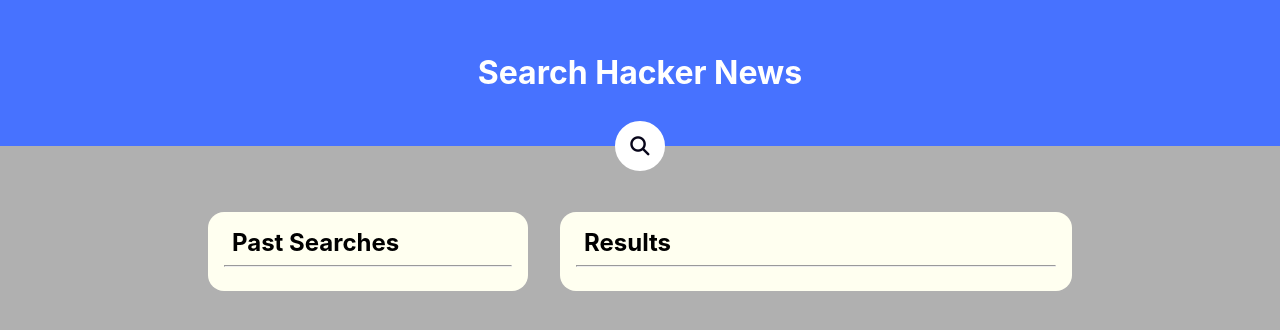
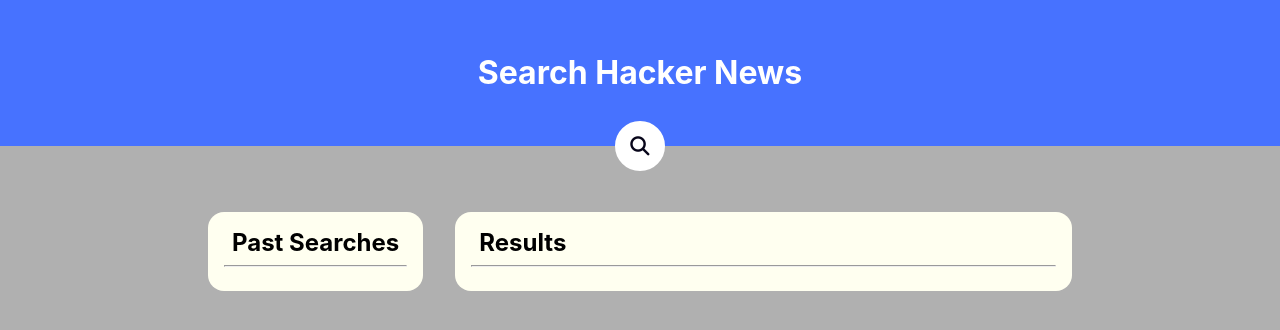
Before and after one commit to kalebal/hn-redux, a React (Create React App) app: page / in a window 1280 px wide. Shown: the top 330 px of the page. Built offline with nearby package versions, Linux system fonts and the light colour scheme.

Commit message:
Update styles

```diff
--- a/src/App.scss
+++ b/src/App.scss
@@ -1,4 +1,3 @@
-
 .App {
   display: flex;
   flex-direction: column;
@@ -12,6 +11,11 @@
   color: white;
 }
 
+i {
+  cursor: crosshair;
+}
+
+// #region Search
 .searchContainer {
   height: 0%;
 }
@@ -20,7 +24,7 @@
   position: relative;
   top: 0%;
   left: 50%;
-    transform: translate(-50%,-50%);
+  transform: translate(-50%, -50%);
   transition: all 1s;
   width: 50px;
   height: 50px;
@@ -30,20 +34,20 @@
   border: 4px solid white;
   padding: 5px;
 
-    &:hover{
+  &:hover {
     width: 400px;
     cursor: pointer;
   }
 
-    &:hover input{
+  &:hover input {
     display: block;
   }
 
-    &:hover .fa{
+  &:hover .fa {
     background: #07051a;
     color: white;
   }
-    .fa{
+  .fa {
     cursor: pointer;
     box-sizing: border-box;
     padding: 10px;
@@ -62,7 +66,7 @@
   }
 }
 
-input{
+input {
   position: absolute;
   top: 0;
   left: 5px;
@@ -74,9 +78,12 @@
   display: none;
   font-size: 1em;
   border-radius: 20px;
-    padding:  0 0 0 0px;
+  padding: 0 0 0 0px;
 }
 
+// #endregion
+
+// #region LISTS
 .listContainer {
   width: 100%;
   height: 0%;
@@ -85,21 +92,8 @@
   justify-content: space-around;
 }
 
-
-@media only screen and (min-width: 768px) {
-  .listContainer {
-    flex-direction: row;
-    max-width: 70%;
-  }
+.pastSearches,
 .results {
-    width: 500px;
-  }
-  .pastSearches {
-    width: 300px;
-  }
-}
-
-.pastSearches, .results {
   margin: 1rem;
   padding: 0.5rem 1rem;
   min-height: 50%;
@@ -121,15 +115,41 @@
     }
   }
 }
+
 .pastSearches {
   background-color: ivory;
   li {
     display: flex;
     flex-direction: row;
     justify-content: space-between;
+    padding-bottom: 8px;
   }
+
+  max-height: 150px;
 }
 
 .results {
   background-color: ivory;
+  li {
+    p {
+      margin-top: 8px;
     }
+  }
+}
+// #endregion LISTS
+
+// #region DESKTOP VIEW
+@media only screen and (min-width: 768px) {
+  .listContainer {
+    flex-direction: row;
+    max-width: 70%;
+  }
+  .results {
+    flex: 1;
+    max-width: 70%;
+  }
+  .pastSearches {
+    max-width: 300px;
+  }
+}
+// #endregion
--- a/src/features/search/Search.js
+++ b/src/features/search/Search.js
@@ -1,44 +1,43 @@
-import React, { useState } from 'react';
-import { useDispatch } from 'react-redux';
-import { fetchResults } from '../results/resultSlice';
+import React, { useState } from "react";
+import { useDispatch } from "react-redux";
+import { fetchResults } from "../results/resultSlice";
 
 export function Search() {
   const dispatch = useDispatch();
-  const [text, setText] = useState('')
-  const handleChange = e => setText(e.target.value)
+  const [text, setText] = useState("");
+  const handleChange = (e) => setText(e.target.value);
 
-  const handleKeyDown = e => {
-    const trimmedText = e.target.value.trim()
-    if (e.key === 'Enter' && trimmedText) {
+  const handleKeyDown = (e) => {
+    const trimmedText = e.target.value.trim();
+    if (e.key === "Enter" && trimmedText) {
       // create new thunk function with submitted query
       dispatch(fetchResults(text));
       // And clear out the text input
-      setText('')
+      setText("");
     }
-  }
+  };
 
   // To consider: combine handleKeyDown and handleSubmit
-  const handleSubmit = e => {
+  const handleSubmit = (e) => {
     console.log(text);
     // create new thunk function with submitted query
     dispatch(fetchResults(text));
     // And clear out the text input
-    setText('');
-  }
+    setText("");
+  };
 
   return (
     <div className="searchContainer">
       <div className="searchBar" action="">
         <input
-        type="text"
-        placeholder="What're you looking for? 🧐"
-        autoFocus={true}
-        value={text}
-        onChange={handleChange}
-        onKeyDown={handleKeyDown}
+          type="text"
+          placeholder="  Search"
+          autoFocus={true}
+          value={text}
+          onChange={handleChange}
+          onKeyDown={handleKeyDown}
         />
-        <button className="fa fa-search"
-        onClick={handleSubmit} />
+        <button className="fa fa-search" onClick={handleSubmit} />
       </div>
     </div>
   );
```
Lines whose indentation alone changed are shown as unchanged.
